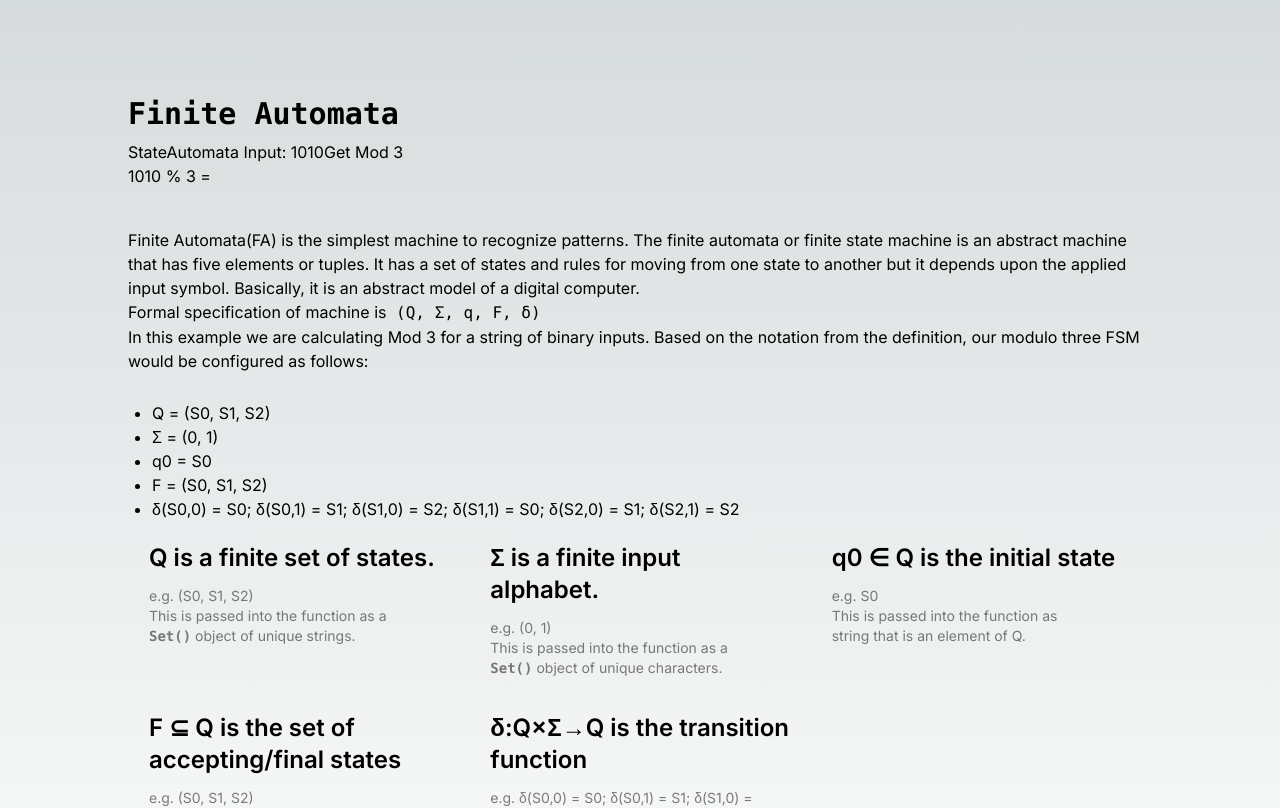
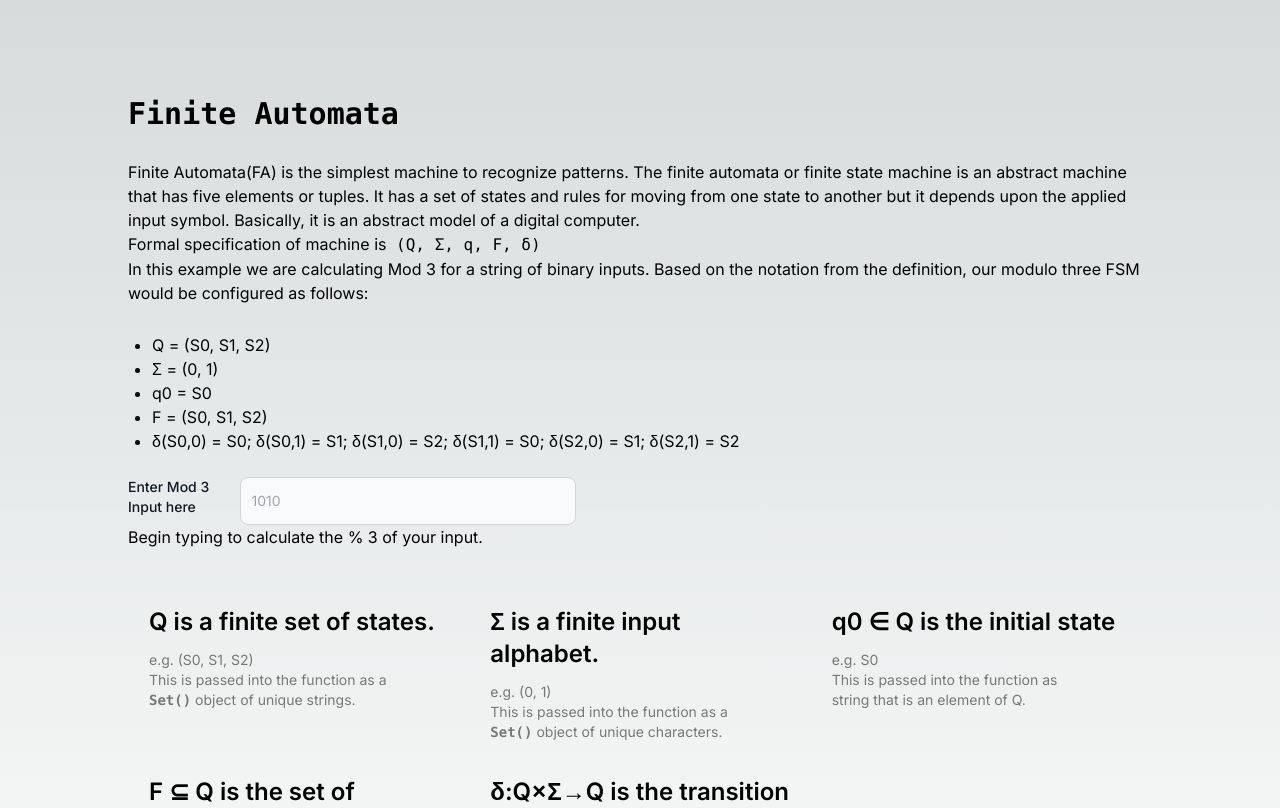
Before and after one commit to ralph-p/finite-automata, a Next.js app in the folder client/: page / in a window 1280 px wide. Shown: the top 808 px of the page. Built offline with nearby package versions, Linux system fonts and the light colour scheme.

Commit message:
added updated API calls

```diff
--- /dev/null
+++ b/client/components/Description.tsx
@@ -0,0 +1,27 @@
+import React from 'react'
+
+
+export const Description = () => {
+  return (
+    <div className="w-full max-w-5xl items-center py-5">
+      <p>
+        Finite Automata(FA) is the simplest machine to recognize patterns. The finite automata or finite state machine is an abstract machine that has five elements or tuples.
+        It has a set of states and rules for moving from one state to another but it depends upon the applied input symbol.
+        Basically, it is an abstract model of a digital computer.
+        <br />
+        Formal specification of machine is
+        <code> (Q, Σ, q, F, δ) </code>
+        <br />
+        In this example we are calculating Mod 3 for a string of binary inputs. Based on the notation from the definition, our modulo three FSM would be configured as follows:
+      </p>
+      <br />
+      <ul className='list-disc pl-6 py-1'>
+        <li> Q = (S0, S1, S2)</li>
+        <li>Σ = (0, 1)</li>
+        <li>q0 = S0</li>
+        <li>F = (S0, S1, S2)</li>
+        <li>δ(S0,0) = S0; δ(S0,1) = S1; δ(S1,0) = S2; δ(S1,1) = S0; δ(S2,0) = S1; δ(S2,1) = S2</li>
+      </ul>
+    </div>
+  )
+}
--- a/client/components/Input.tsx
+++ b/client/components/Input.tsx
@@ -1,9 +1,24 @@
 import React from 'react'
 
-type Props = {}
+type InputProps = {
+    value: string;
+    inputLabel: string;
+    onChange: (event: React.ChangeEvent<HTMLInputElement>) => void
+}
 
-export const Input = (props: Props) => {
+export const Input = ({value, onChange, inputLabel}: InputProps) => {
   return (
-    <div>Input</div>
+      <div className='flex max-w-md'>
+          <label className='block mb-2 text-sm font-medium text-gray-900 dark:text-white' htmlFor={`input-${inputLabel}`}>{inputLabel}</label>
+          <input
+            type="text"
+            id={`input-${inputLabel}`}
+            className="bg-gray-50 border border-gray-300 text-gray-900 text-sm rounded-lg focus:ring-blue-500 focus:border-blue-500 block w-full p-2.5 dark:bg-gray-700 dark:border-gray-600 dark:placeholder-gray-400 dark:text-white dark:focus:ring-blue-500 dark:focus:border-blue-500"
+            placeholder="1010"
+            required
+            value={value}
+            onChange={(event) => onChange(event)}
+        />
+      </div>
   )
 }
--- a/client/components/StateAutomata.tsx
+++ b/client/components/StateAutomata.tsx
@@ -1,18 +1,35 @@
 import { useFSA } from '@/hooks/useFSA.hooks'
-import React from 'react'
+import React, { Suspense, useState } from 'react'
+import { InfoCard } from './InfoCard'
+import { Input } from './Input'
 
 type Props = {}
 
 export const StateAutomata = (props: Props) => {
-  const { data, error, loading, modThree } = useFSA()
+  const { data, loading, modThree } = useFSA()
+  const [input, setInput] = useState<string>('')
+  const onInputChange = (event: React.ChangeEvent<HTMLInputElement>) => {
+    modThree(event?.target?.value)
+    setInput(event?.target?.value)
+  }
   return (
     <div className='w-full max-w-5xl items-center mb-10'>
-      StateAutomata
-      Input: 1010
-      <button onClick={() => modThree("1010")}>Get Mod 3</button>
-      {
-        data && (<div> 1010 % 3 = {data?.value} </div>)
-      }
-      </div>
+      <Input value={input} inputLabel="Enter Mod 3 Input here" onChange={onInputChange} />
+      <Suspense fallback={<div>Loading...</div>}>
+
+        <div>
+          {
+            data.error ? <div> {data?.error} </div> : (
+              data?.value && data?.state ? (<div>
+                <InfoCard title='Calculated using the FSM' body={` ${input} % 3 = ${data?.value} on Ended on State ${data?.state}`} />
+                <InfoCard title='Calculated by parsing the input' body={` ${parseInt(input, 2)} % 3 = ${parseInt(input, 2) % 3}`} />
+              </div>) : <div> Begin typing to calculate the % 3 of your input. </div>
+            )
+          }
+
+
+        </div>
+      </Suspense>
+    </div>
   )
 }
--- a/client/hooks/useFSA.hooks.ts
+++ b/client/hooks/useFSA.hooks.ts
@@ -6,7 +6,6 @@ import { useState } from "react";
 
 export const useFSA = () => {
   const [data, setData] = useState<FSMResponseData>({})
-  const [error, setError] = useState(null)
   const [loading, setLoading] = useState(false)
   const getCustomFA = () => {
 
@@ -40,9 +39,9 @@ export const useFSA = () => {
     // { states → "S0,S1,S2", inputSymbols → "0,1", initialState → "S0", finalStates → "0,1", equations → "S0,0,S0,1,S1,0,S1,1,S2,0,S2,1", matchingValues → "S0,S1,S2,S0,S1,S2", inputString → "1010" }
     // build it like this so its easier to visualize
 
-    await fetch('/api/fsm?' + searchParams).then((response) => response.json()).then((data) => setData(data)).catch((error) => setError(error))
+    await fetch('/api/fsm?' + searchParams).then((response) => response.json()).then((data) => setData({...data, input: inputString}))
     setLoading(false)
   }
 
-  return { data, error, loading, modThree }
+  return { data, loading, modThree }
 }
--- a/client/pages/api/fsm.ts
+++ b/client/pages/api/fsm.ts
@@ -4,7 +4,7 @@ import type { NextApiRequest, NextApiResponse } from 'next'
 
 export type FSMResponseData = {
   state?: string;
-  value?: number;
+  value?: string;
   error?: string;
 }
 
@@ -27,7 +27,8 @@ const runFiniteAutomaton = (states: Set<string>, inputSymbols: Set<string>, init
     transitions.get(fromState)[inputSymbol] = toState;
   }
 
-  let currentState = initialState; // Start with initial state
+  // Start with initial state
+  let currentState = initialState;
 
   for (let i = 0; i < inputString.length; i++) {
     const input = inputString[i];
@@ -63,7 +64,8 @@ export default function handler(
 
   try {
     const output = runFiniteAutomaton(faProps.allStates, faProps.inputSymbols, faProps.initialState, faProps.finalStates, faProps.equations, faProps.matchingValues, faProps.inputString)
-    const modval = Array.from(faProps.finalStates).indexOf(output);
+    // need to do a `toString` because a 0 triggers a `false` when trying to render
+    const modval = Array.from(faProps.finalStates).indexOf(output).toString();
     const test = parseInt(faProps.inputString, 2) % 3
 
     res.status(200).json({ state: output, value: modval })
--- a/client/pages/index.tsx
+++ b/client/pages/index.tsx
@@ -4,13 +4,11 @@ import { InfoCard } from '@/components/InfoCard'
 import { FA_DEFINITION } from '@/constants/const'
 import { useEffect } from 'react'
 import { StateAutomata } from '@/components/StateAutomata'
+import { Description } from '@/components/Description'
 
 const inter = Inter({ subsets: ['latin'] })
 
 export default function Home() {
-  // useEffect(() => {
-  //   fetch('/api/fsm?')
-  // }, [])
 
   return (
     <main
@@ -21,27 +19,8 @@ export default function Home() {
           <h1 className='text-3xl font-bold'>Finite Automata</h1>
         </div>
       </div>
+      <Description />
       <StateAutomata />
-      <div className="w-full max-w-5xl items-center">
-        <p>
-        Finite Automata(FA) is the simplest machine to recognize patterns. The finite automata or finite state machine is an abstract machine that has five elements or tuples.
-        It has a set of states and rules for moving from one state to another but it depends upon the applied input symbol.
-        Basically, it is an abstract model of a digital computer.
-        <br />
-        Formal specification of machine is
-        <code> (Q, Σ, q, F, δ) </code>
-        <br />
-        In this example we are calculating Mod 3 for a string of binary inputs. Based on the notation from the definition, our modulo three FSM would be configured as follows:
-        </p>
-        <br />
-        <ul className='list-disc pl-6 py-1'>
-          <li> Q = (S0, S1, S2)</li>
-          <li>Σ = (0, 1)</li>
-          <li>q0 = S0</li>
-          <li>F = (S0, S1, S2)</li>
-          <li>δ(S0,0) = S0; δ(S0,1) = S1; δ(S1,0) = S2; δ(S1,1) = S0; δ(S2,0) = S1; δ(S2,1) = S2</li>
-        </ul>
-      </div>
       <div className="w-full max-w-5xl mb-32 grid lg:mb-0 lg:grid-cols-3 text-left">
         {FA_DEFINITION.map(({title, body}) => <InfoCard key={`fa-def-${title}`} title={title} body={body}/>)}
        </div>
```
Also changed, not shown: 1 other file (tests, documents, lock files or other folders).
